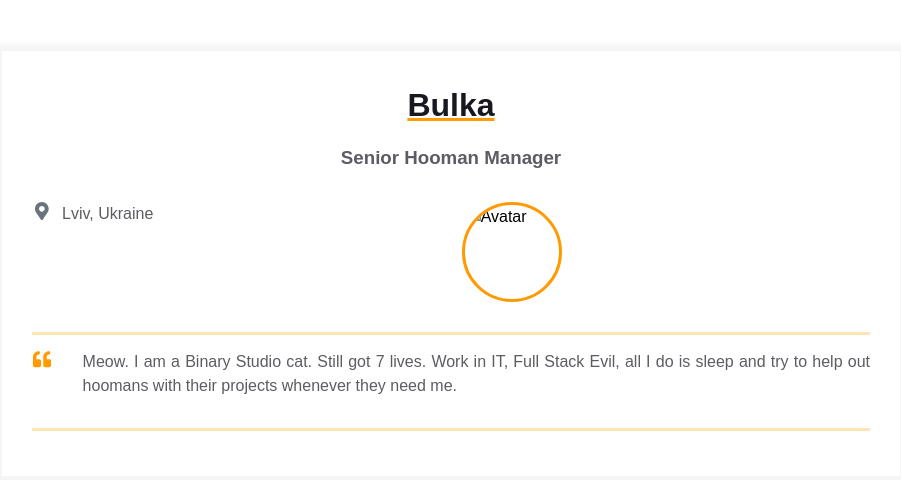
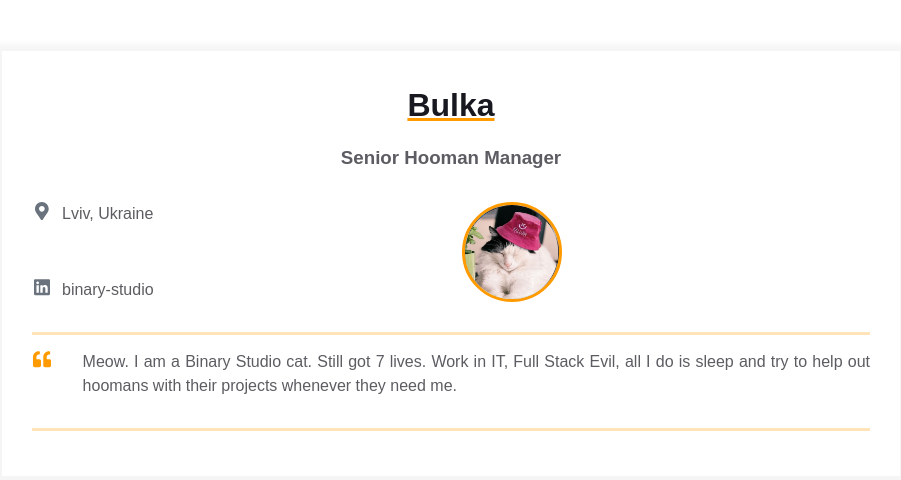
Before and after one commit to IrinaIN/homepage, a plain HTML site: page index.html in a window 1280 px wide. Shown: the whole page, without its empty margins (189-1090 px from the left). Drawn offline with Linux system fonts and the light colour scheme.

Commit message:
Updeted main content of body in index.html

```diff
--- a/index.html
+++ b/index.html
@@ -26,10 +26,20 @@
                   </div>
                   <span>Lviv, Ukraine</span>
                 </a>
+                <a href="https://ua.linkedin.com/company/binary-studio_241166" rel="author" class="contact-info__item">
+                  <div class="contact-info__item-icon-wrapper">
+                    <svg class="contact-info__item-icon" xmlns="http://www.w3.org/2000/svg" viewBox="0 0 448 512">
+                      <path
+                        d="M416 32H31.9C14.3 32 0 46.5 0 64.3v383.4C0 465.5 14.3 480 31.9 480H416c17.6 0 32-14.5 32-32.3V64.3c0-17.8-14.4-32.3-32-32.3zM135.4 416H69V202.2h66.5V416zm-33.2-243c-21.3 0-38.5-17.3-38.5-38.5S80.9 96 102.2 96c21.2 0 38.5 17.3 38.5 38.5 0 21.3-17.2 38.5-38.5 38.5zm282.1 243h-66.4V312c0-24.8-.5-56.7-34.5-56.7-34.6 0-39.9 27-39.9 54.9V416h-66.4V202.2h63.7v29.2h.9c8.9-16.8 30.6-34.5 62.9-34.5 67.2 0 79.7 44.3 79.7 101.9V416z">
+                      </path>
+                    </svg>
+                  </div>
+                  <span>binary-studio</span>
+                </a>
               </div>
 
               <div class="contact-info__block contact-info__block--center">
-                <img class="contact-info__avatar" src="assets/avatar.png" alt="Avatar">
+                <img class="contact-info__avatar" src="assets/avatar.jpg" alt="Avatar">
               </div>
 
               <div class="contact-info__block"></div>
```
Also changed, not shown: assets/avatar.jpg (added).
